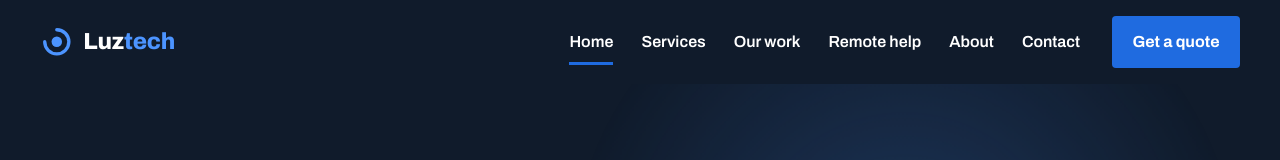
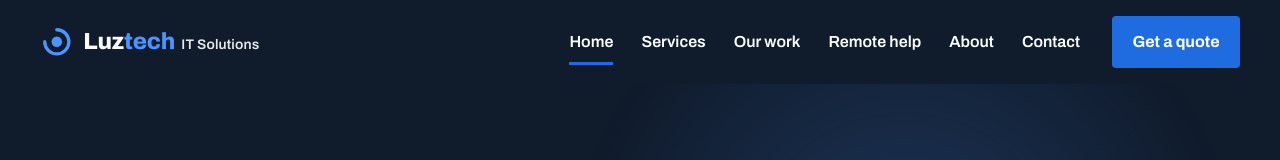
Before and after one commit to phindulo1-khwidzhili2/LuzTech, a plain HTML site: page index.html in a window 1280 px wide. Shown: the top 160 px of the page. Drawn offline with Linux system fonts and the light colour scheme.

Commit message:
Show "Luztech IT Solutions" in the header and footer logo
Co-Authored-By: Claude Opus 5.5 <noreply@anthropic.com>
Claude-Session: https://claude.ai/code/session_01D3SA9AWQnXDpusdYwnqS7p

```diff
--- a/css/site.css
+++ b/css/site.css
@@ -583,3 +583,8 @@ p { margin: 0; }
 .foot-base .credit a { color: rgba(255,255,255,.8); text-decoration: underline; text-underline-offset: 3px; }
 .foot-base .credit a:hover { color: var(--bright); }
 @media (min-width: 641px) { .foot-base { padding-right: 11rem; } }
+
+/* "IT Solutions" beside the Luztech wordmark */
+.brand-word { white-space: nowrap; }
+.brand-sub { font-style: normal; font-family: var(--body); font-stretch: 100%; font-weight: 600; font-size: .6em; letter-spacing: .01em; color: inherit; opacity: .9; margin-left: .45em; }
+@media (max-width: 400px) { .site-head .brand-word { font-size: 1.25rem; } }
--- a/index.html
+++ b/index.html
@@ -28,7 +28,7 @@
 <a class="skip" href="#main">Skip to content</a>
 <header class="site-head">
   <div class="wrap">
-    <a class="brand" href="index.html" aria-label="Luztech IT Solutions, home"><svg viewBox="0 0 32 32" aria-hidden="true"><path d="M16 4.5A11.5 11.5 0 1 1 4.5 16" fill="none" stroke="#4C94FF" stroke-width="3.2" stroke-linecap="round"/><circle cx="16" cy="16" r="5" fill="#4C94FF"/></svg><span class="brand-word">Luz<span>tech</span></span></a>
+    <a class="brand" href="index.html" aria-label="Luztech IT Solutions, home"><svg viewBox="0 0 32 32" aria-hidden="true"><path d="M16 4.5A11.5 11.5 0 1 1 4.5 16" fill="none" stroke="#4C94FF" stroke-width="3.2" stroke-linecap="round"/><circle cx="16" cy="16" r="5" fill="#4C94FF"/></svg><span class="brand-word">Luz<span>tech</span><em class="brand-sub">IT Solutions</em></span></a>
     <nav class="nav" id="nav" aria-label="Main"><a href="index.html" aria-current="page">Home</a><a href="services.html">Services</a><a href="our-work.html">Our work</a><a href="remote-help.html">Remote help</a><a href="about.html">About</a><a href="contact.html">Contact</a></nav>
     <a class="btn btn-primary btn-sm head-cta" href="contact.html">Get a quote</a>
     <button class="menu-btn" aria-expanded="false" aria-controls="nav">Menu</button>
@@ -163,7 +163,7 @@
   <div class="wrap">
     <div class="foot-grid">
       <div>
-        <a class="brand" href="index.html"><svg viewBox="0 0 32 32" aria-hidden="true"><path d="M16 4.5A11.5 11.5 0 1 1 4.5 16" fill="none" stroke="#4C94FF" stroke-width="3.2" stroke-linecap="round"/><circle cx="16" cy="16" r="5" fill="#4C94FF"/></svg><span class="brand-word">Luz<span>tech</span></span></a>
+        <a class="brand" href="index.html"><svg viewBox="0 0 32 32" aria-hidden="true"><path d="M16 4.5A11.5 11.5 0 1 1 4.5 16" fill="none" stroke="#4C94FF" stroke-width="3.2" stroke-linecap="round"/><circle cx="16" cy="16" r="5" fill="#4C94FF"/></svg><span class="brand-word">Luz<span>tech</span><em class="brand-sub">IT Solutions</em></span></a>
         <p class="foot-slogan">Bringing Light to Technology</p>
         <p class="foot-tag">Hardware • Software • IT Support • Camera &amp; Remote Monitoring</p>
         <div class="socials">
```
Also changed, not shown: about.html (+2 -2 lines), camera-quote.html (+2 -2 lines), cctv-installation.html (+2 -2 lines), computer-repairs.html (+2 -2 lines), contact.html (+2 -2 lines), it-support.html (+2 -2 lines), our-work.html (+2 -2 lines), remote-help.html (+2 -2 lines), services.html (+2 -2 lines), software-setup.html (+2 -2 lines).
